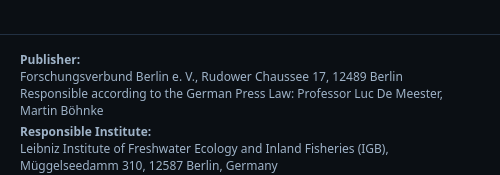
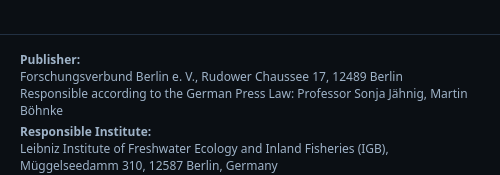
Before and after one commit to Aerius01/MDPI, an Electron app: page electron/renderer/index.html in a window 500 px wide. Shown: the part 1219-1394 px from the top of the page. Drawn offline with Linux system fonts and the light colour scheme; no server answers.

```diff
--- a/electron/renderer/index.html
+++ b/electron/renderer/index.html
@@ -97,7 +97,7 @@
             <div class="imprint-text">
                 <p><strong>Publisher:</strong><br>
                     Forschungsverbund Berlin e. V., Rudower Chaussee 17, 12489 Berlin<br>
-                    Responsible according to the German Press Law: Professor Luc De Meester, Martin Böhnke
+                    Responsible according to the German Press Law: Professor Sonja Jähnig, Martin Böhnke
                 </p>
                 <p><strong>Responsible Institute:</strong><br>
                     Leibniz Institute of Freshwater Ecology and Inland Fisheries (IGB), Müggelseedamm 310, 12587 Berlin,
```
Also changed, not shown: README.md (added), 2 other files.
